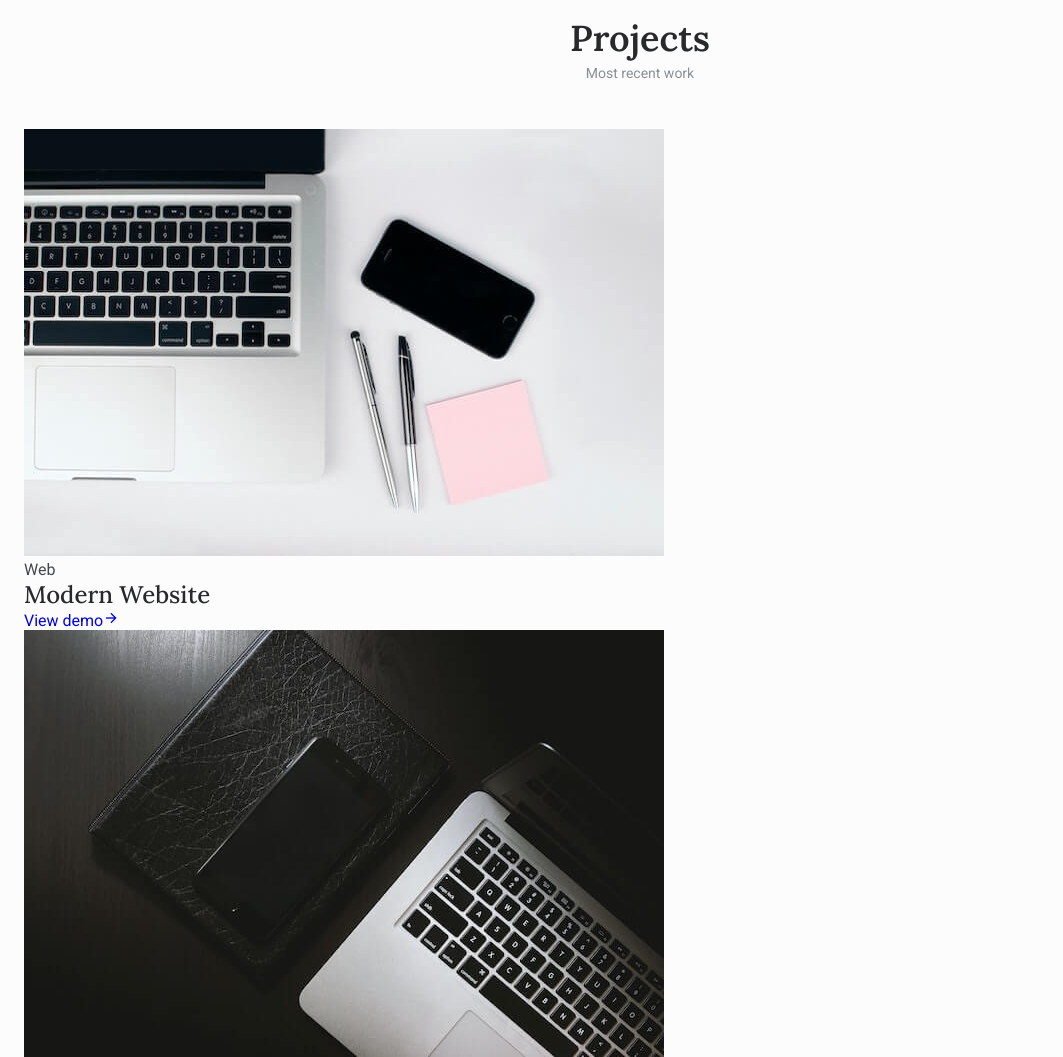
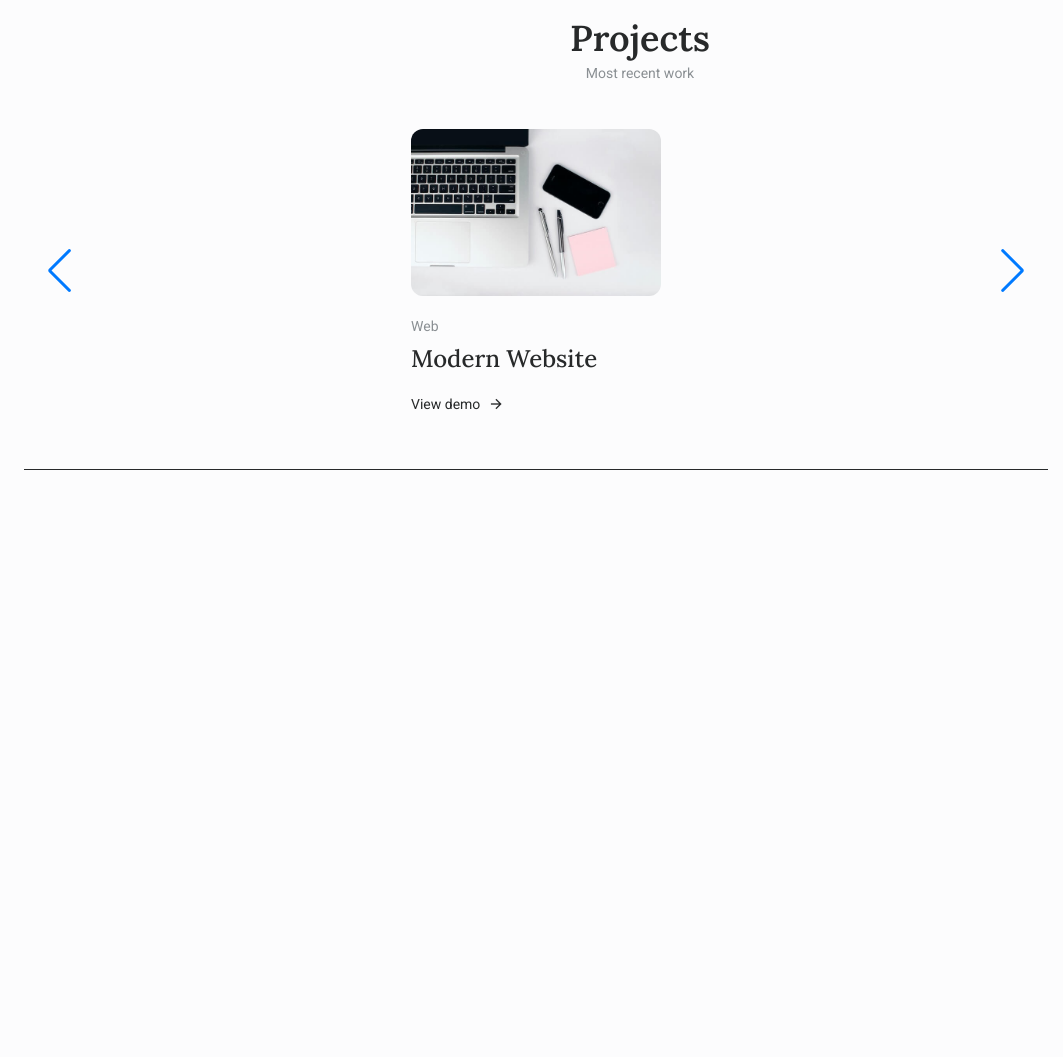
Before and after one commit to AkashKumarSingh11032001/Portfolio, a plain HTML site: page index.html in a window 1280 px wide. Shown: the part 4860-5917 px from the top of the page, without its empty margins (0-1063 px from the left). After the commit the page ends 5530 px from the top, so only its background shows below. Drawn offline with nearby package versions, Linux system fonts and the light colour scheme.

Commit message:
swiper intrgation

```diff
--- a/assets/css/styles.css
+++ b/assets/css/styles.css
@@ -559,6 +559,41 @@ body.dark-theme {
 }
 
 /*=============== PROJECTS ===============*/
+.projects__container {
+  overflow: initial;
+}
+.projects__content{
+  display: grid;
+  justify-content: center;
+}
+.projects__img{
+  width: 250px;
+  border-radius: .75rem;
+  margin-bottom: 1.25rem;
+}
+.projects__subtitle{
+  font-size: var(--small-font-size);
+  color: var(--text-color-light);
+}
+.projects__title{
+  font-size: var(--h2-font-size);
+  margin-bottom: 1.25rem;
+  margin: .5rem 0 1.25rem;
+}
+.projects__button{
+  display: inline-flex;
+  align-items: center;
+  column-gap: .5rem;
+  color: var(--title-color);
+  font-size: var(--small-font-size);
+}
+.projects__button i {
+  font-size: 1rem;
+  transition: transform 0.3s;
+}
+.projects__button:hover i {
+  transform: translateX(.25rem)
+}
 
 
 /* Swiper class */
--- a/index.html
+++ b/index.html
@@ -12,7 +12,7 @@
     <link href="https://cdn.jsdelivr.net/npm/remixicon@2.5.0/fonts/remixicon.css" rel="stylesheet">
 
     <!--=============== SWIPER CSS ===============-->
-    <link rel="stylesheet" href="">
+    <link rel="stylesheet" href="https://cdn.jsdelivr.net/npm/swiper@8/swiper-bundle.min.css" />
 
     <!--=============== CSS ===============-->
     <link rel="stylesheet" href="assets/css/styles.css">
@@ -404,9 +404,10 @@
             <span class="section__subtitle">Most recent work</span>
 
             <div class="container grid section__border">
-                <div class="projects__container">
-                    <div>
+                <div class="projects__container swiper">
+                    <div class="swiper-wrapper">
                         <!--==================== PROJECT 1 ====================-->
+                        <div class="projects__content swiper-slide">
                             <img src="assets/img/project1.jpg" alt="projects image" class="projects__img">
                             <div>
                                 <span class="projects__subtitle">Web</span>
@@ -415,7 +416,9 @@
                                     View demo<i class="ri-arrow-right-line"></i>
                                 </a>
                             </div>
+                        </div>
                         <!--==================== PROJECT 2 ====================-->
+                        <div class="projects__content swiper-slide">
                             <img src="assets/img/project2.jpg" alt="projects image" class="projects__img">
                             <div>
                                 <span class="projects__subtitle">Web</span>
@@ -424,7 +427,9 @@
                                     View demo<i class="ri-arrow-right-line"></i>
                                 </a>
                             </div>
+                        </div>
                         <!--==================== PROJECT 3 ====================-->
+                        <div class="projects__content swiper-slide">
                             <img src="assets/img/project3.jpg" alt="projects image" class="projects__img">
                             <div>
                                 <span class="projects__subtitle">Design</span>
@@ -433,7 +438,9 @@
                                     View demo<i class="ri-arrow-right-line"></i>
                                 </a>
                             </div>
+                        </div>
                         <!--==================== PROJECT 4 ====================-->
+                        <div class="projects__content swiper-slide">
                             <img src="assets/img/project4.jpg" alt="projects image" class="projects__img">
                             <div>
                                 <span class="projects__subtitle">Animation</span>
@@ -442,8 +449,14 @@
                                     View demo<i class="ri-arrow-right-line"></i>
                                 </a>
                             </div>
+                        </div>
 
                     </div>
+                    <!-- Swipper arraw -->
+                    <div class="swiper-button-next"></div>
+                    <div class="swiper-button-prev"></div>
+                    <!-- swipper pagination -->
+                    <div class="swiper-pagination"></div>
                 </div>
             </div>
 
@@ -473,7 +486,7 @@
     <script src=""></script>
 
     <!--=============== SWIPER JS ===============-->
-    <script src=""></script>
+    <script src="https://cdn.jsdelivr.net/npm/swiper@8/swiper-bundle.min.js"></script>
 
     <!--=============== EMAIL JS ===============-->
 
```
Lines whose indentation alone changed are shown as unchanged.
